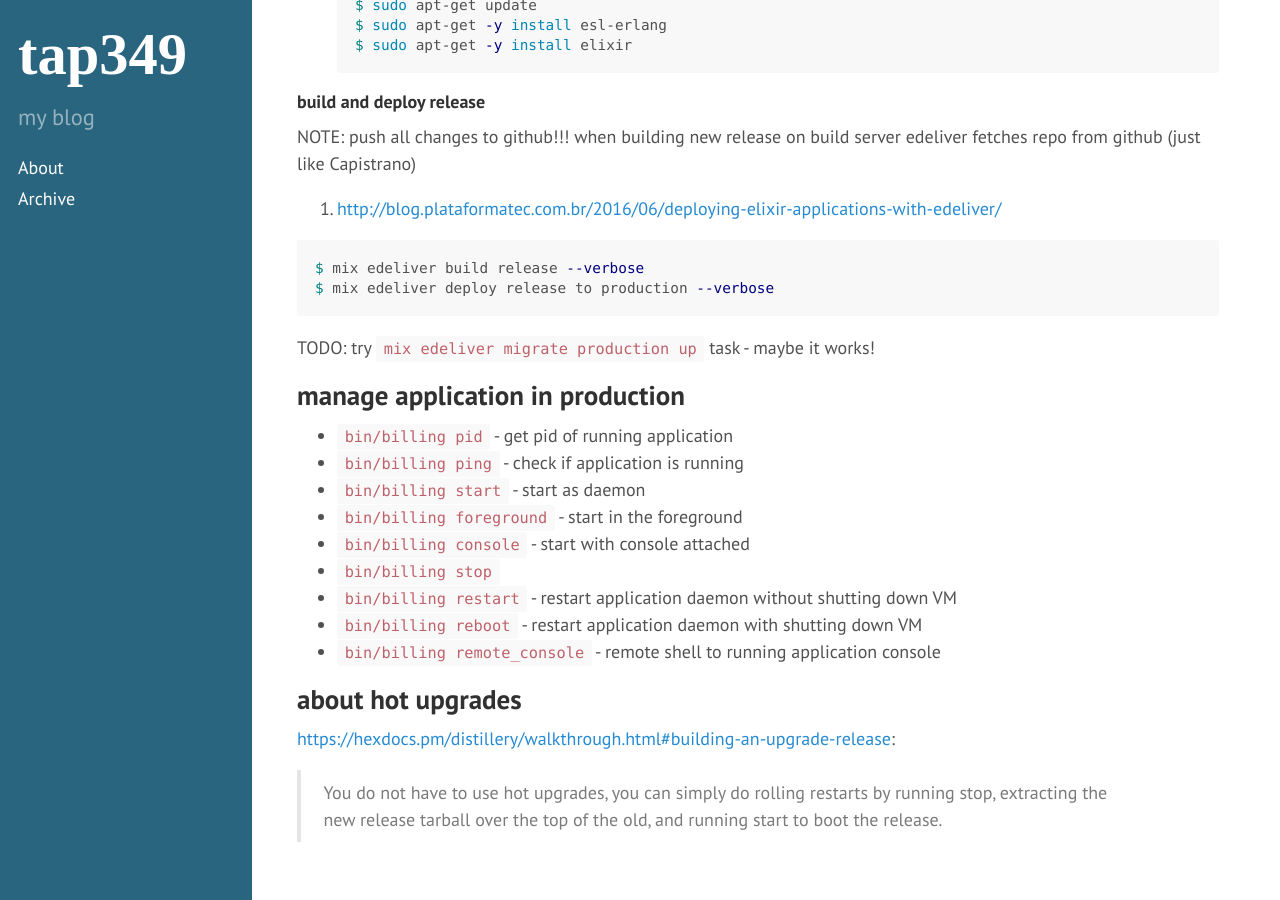
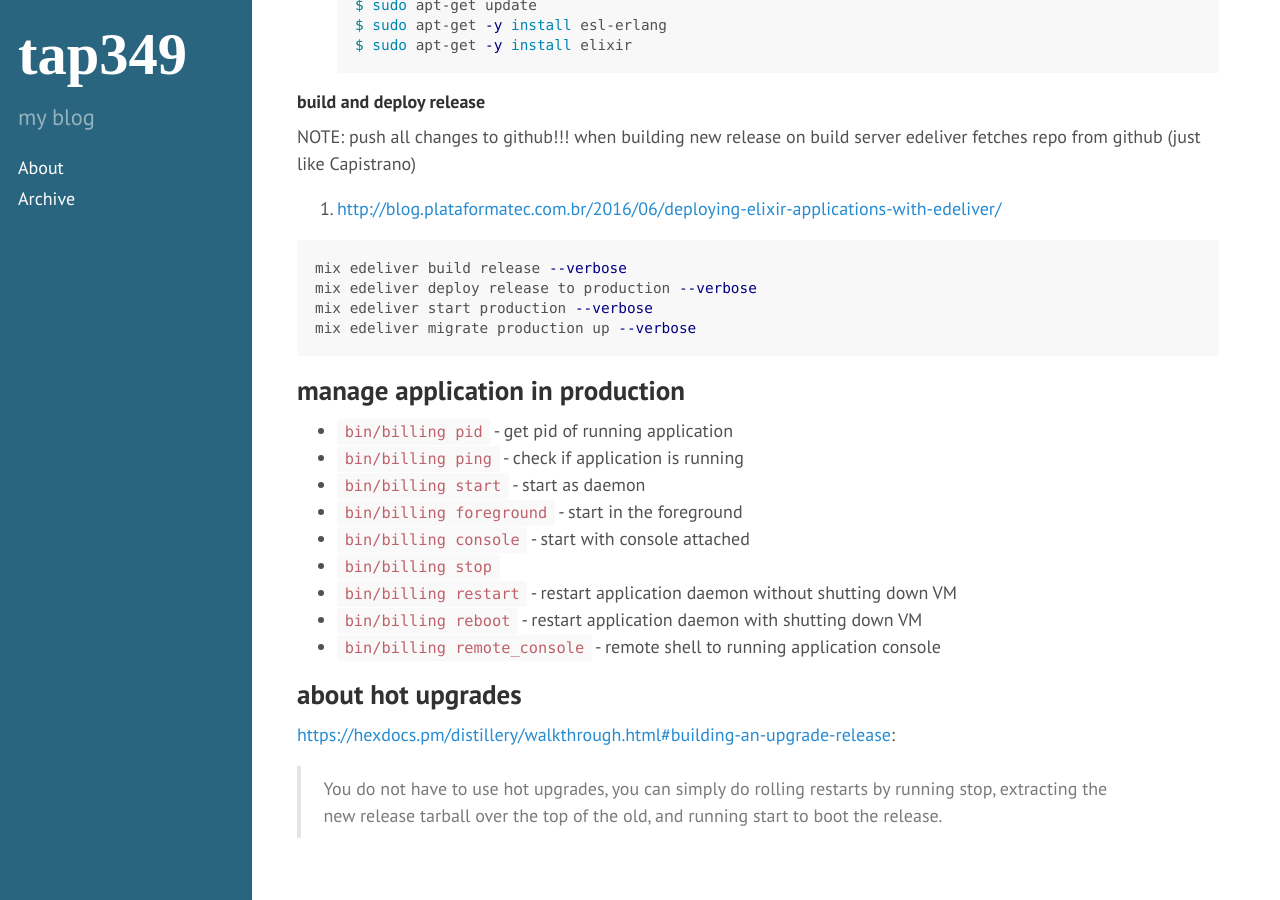
Before and after one commit to tap349/tap349.github.io, a Jekyll site: the page built from _posts/2017-08-02-elixir-deployment.md, in a window 1280 px wide and 900 px high, scrolled down 5942 px. Built offline with Jekyll 4.4.1, drawn with Linux system fonts in a browser that asks for light colours.

Commit message:
update 2017-08-07_04:05:21

````diff
--- a/_posts/2017-08-02-elixir-deployment.md
+++ b/_posts/2017-08-02-elixir-deployment.md
@@ -267,11 +267,11 @@ NOTE: push all changes to github!!! when building new release on build
 1. <http://blog.plataformatec.com.br/2016/06/deploying-elixir-applications-with-edeliver/>
 
 ```sh
-$ mix edeliver build release --verbose
-$ mix edeliver deploy release to production --verbose
+mix edeliver build release --verbose
+mix edeliver deploy release to production --verbose
+mix edeliver start production --verbose
+mix edeliver migrate production up --verbose
 ```
-
-TODO: try `mix edeliver migrate production up` task - maybe it works!
 
 ## manage application in production
 
````
